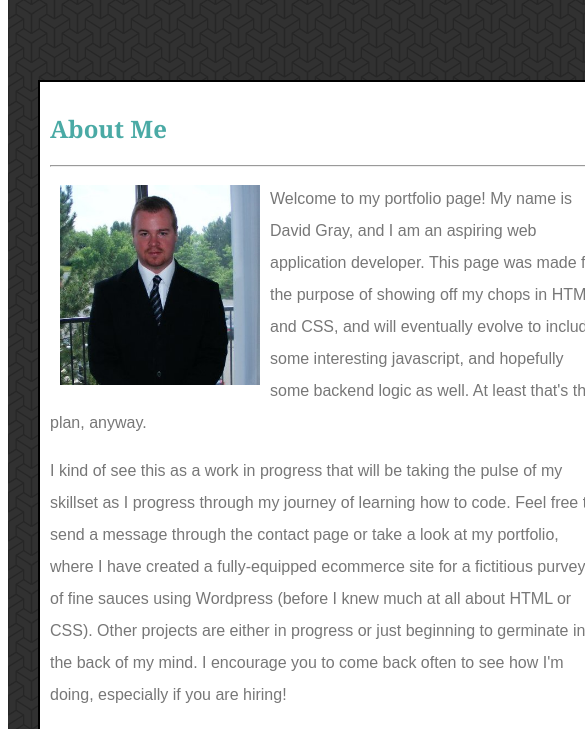
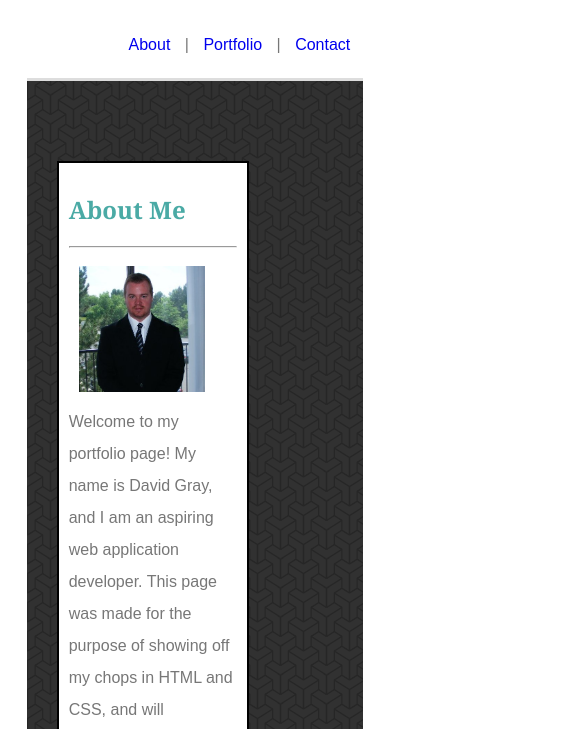
Before and after one commit to dave2277/Responsive-Portfolio, a plain HTML site: page index.html in a window 390 px wide. Shown: the part 115-844 px from the top of the page, 585 px wide, since content can reach past the window. Drawn offline with Linux system fonts and the light colour scheme.

Commit message:
Made style changes to index.html at 980px

```diff
--- a/assets/css/style2.css
+++ b/assets/css/style2.css
@@ -46,8 +46,8 @@ a {
 	margin: 5px;
 }
 
-/*Set the repeating background pattern anc clearn the floats
-from the header elements.*/
+/*Set the repeating background pattern and clear the floats
+from the header elements. */
 div.background {
 	clear: both;
 	background-image: url("escheresque_ste.png");
@@ -55,7 +55,7 @@ div.background {
 	border-top: 3px solid #dddddd;
 }
 
-/*Style the about me page in the main section.*/
+/*Style the about me page in the main section. */
 div.aboutme {
 	float: left;
 	width: 550px;
@@ -73,7 +73,7 @@ div.aboutme p {
 }
 
 /* Wrap the text around my handsome photo.*/
-.floatleft {
+div.floatleft {
 	float: left;
 	margin: 10px 10px;
 }
@@ -183,3 +183,34 @@ footer {
 	text-align: center;
 	border-top: 10px solid #4aaaa5;
 }
+
+/* Media Query Tags for Responsive Designs */
+
+/* Media Query Tags for Responsive Designs */
+
+@media screen and (max-width: 980px) {
+
+
+	div.page {
+ 	width: 90%;
+	}
+
+	div.aboutme {
+ 	width: 50%
+	}
+
+	.profileimg {
+	width: 85%;
+	height: inherit;
+	}
+}
+
+@media screen and (max-width: 768px) {
+
+
+}
+
+@media screen and (max-width: 640px) {
+
+
+}
--- a/index.html
+++ b/index.html
@@ -4,6 +4,10 @@
 	<meta charset="utf-8">
 	<title>Main</title>
 	<link rel="stylesheet" type="text/css" href="assets/css/style2.css">
+
+	<!-- Meta tag for the viewport feature -->
+	<meta name="viewport" content="width=device-width">
+
 </head>
 
 <body>
@@ -31,7 +35,9 @@
 	<div class="aboutme">
 		<h2>About Me</h2>
 		<hr>
-		<img class="floatleft" src="assets/images/056e843.jpg" alt="Dave" height="200" width="200">
+		<div class="floatleft">
+			<img class="profileimg" src="assets/images/056e843.jpg" alt="Dave" height="200" width="200">
+		</div>
 		<p>Welcome to my portfolio page!  My name is David Gray, and I am an aspiring web application developer.  This page was made for the purpose of showing off my chops in HTML and CSS, and will eventually evolve to include some interesting javascript, and hopefully some backend logic as well.  At least that's the plan, anyway.</p>
 		<p>I kind of see this as a work in progress that will be taking the pulse of my skillset as I progress through my journey of learning how to code.  Feel free to send a message through the contact page or take a look at my portfolio, where I have created a fully-equipped ecommerce site for a fictitious purveyor of fine sauces using Wordpress (before I knew much at all about HTML or CSS).  Other projects are either in progress or just beginning to germinate in the back of my mind.  I encourage you to come back often to see how I'm doing, especially if you are hiring!</p>
 	</div>
```
